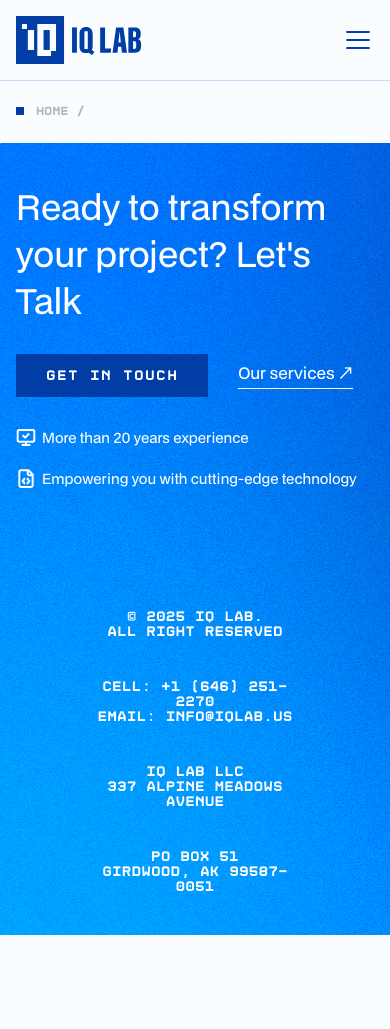
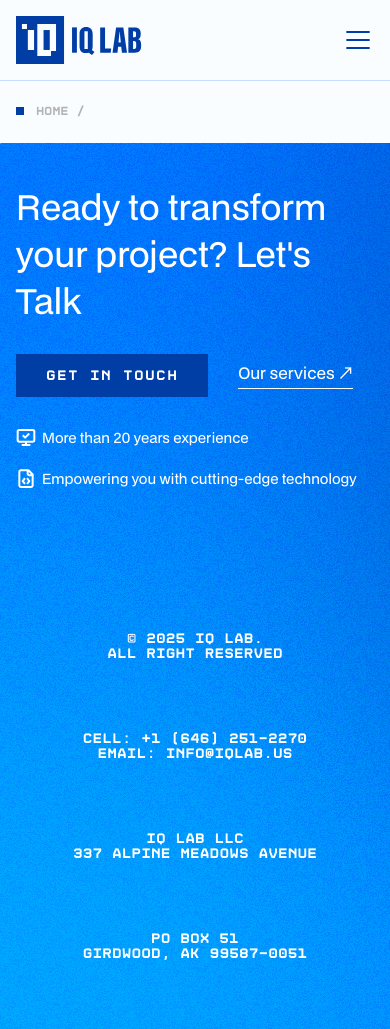
Before and after one commit to iqlab-global/website, a Next.js app: page /blog in a window 390 px wide. Before the commit the page ends 935 px from the top, so only its background shows below. Built offline with nearby package versions, Linux system fonts and the light colour scheme.

Commit message:
IW-I2 refactoring

```diff
--- a/src/components/Dots/index.tsx
+++ b/src/components/Dots/index.tsx
@@ -28,7 +28,7 @@
 
   const generateDots = useCallback(() => {
     const container = document.getElementById('dots-container');
-    const textBoxes = document.querySelectorAll('.dotted-content');
+    const textBoxes = document.querySelectorAll('.dot-box');
     const containerRect = container?.getBoundingClientRect();
     const W = containerRect?.width || 0;
     const H = containerRect?.height || 0;
@@ -108,8 +108,10 @@
     <div id='dots-container' className={s.container}>
       <div className={className}>
         {Children.map(children, (child) => {
-          return isValidElement(child)
-            ? cloneElement(child, { className: `dotted-content ${s.content}` })
+          return isValidElement<{ className: string }>(child)
+            ? cloneElement(child, {
+                className: `dot-box ${s.dotsChild} ${child.props.className}`,
+              })
             : child;
         })}
       </div>
--- a/src/components/Dots/style.module.scss
+++ b/src/components/Dots/style.module.scss
@@ -2,7 +2,7 @@
   position: relative;
 }
 
-.content {
+.dotsChild {
   padding: rem(10px);
 }
 
--- a/src/widgets/Footer/index.tsx
+++ b/src/widgets/Footer/index.tsx
@@ -67,14 +67,14 @@
         </div>
       </Container>
       <Dots className={s.dotted}>
-        <div>
+        <div className={s.dottedContent}>
           <p>&copy; {new Date().getFullYear()} IQ Lab.</p>
           <p>All Right Reserved</p>
         </div>
-        <div>
+        <div className={s.dottedContent}>
           <ContactInfo />
         </div>
-        <AddressInfo className={s.address} />
+        <AddressInfo className={s.dottedContent} />
       </Dots>
     </footer>
   );
--- a/src/widgets/Footer/style.module.scss
+++ b/src/widgets/Footer/style.module.scss
@@ -149,7 +149,18 @@
     }
 
     @include isMobile() {
-      height: 406px;
+      height: 500px;
+      padding-left: 35px;
+      padding-right: 35px;
+      padding-top: rem(55px);
+
+      gap: rem(50px);
+    }
+
+    .dottedContent {
+      @include isMobile() {
+        width: 100%;
+      }
     }
   }
 }
```
